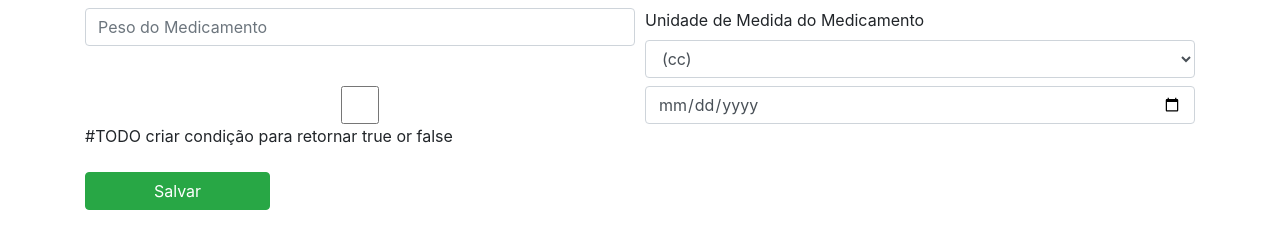
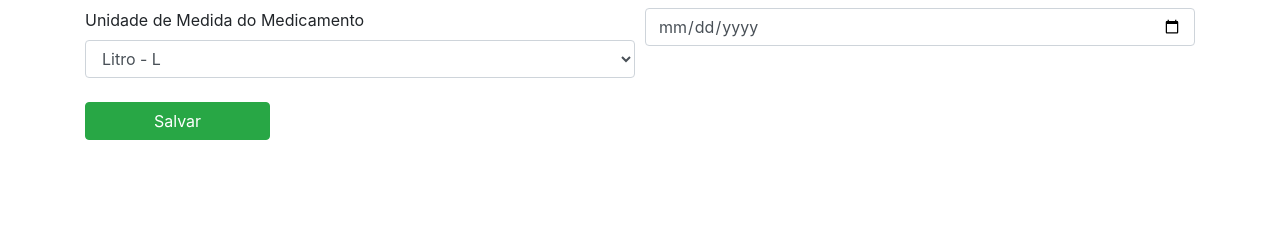
Before and after one commit to MagnoBelloni/OrganizingToCare, a Flask app: page /medicamento_paciente/novo/1 in a window 1280 px wide. Shown: the part 158-407 px from the top of the page. Run offline with Flask 2, Linux system fonts and the light colour scheme; data that the repository does not hold is empty; some libraries are stand-ins or nearby versions.

Commit message:
Alteração dos campos e validações em campos apenas para administrador

```diff
--- a/organizingtocare/app/controllers/medicamento.py
+++ b/organizingtocare/app/controllers/medicamento.py
@@ -22,7 +22,8 @@ def novo_medicamento():
 
         medicamento = Medicamento(
             request.form['nome'],
-            request.form['descricao'])
+            request.form['descricao'],
+            bool(request.form.get('psicotropico')))
         db.session.add(medicamento)
         db.session.commit()
         return redirect(url_for('index_medicamentos'))
@@ -37,6 +38,7 @@ def editar_medicamento(id):
     if request.method == 'POST':
         medicamento.nome = request.form['nome']
         medicamento.descricao = request.form['descricao']
+        medicamento.psicotropico = bool(request.form.get('psicotropico'))
         db.session.commit()
         return redirect(url_for('index_medicamentos'))
     return render_template("medicamento/editar.html", medicamento=medicamento)
--- a/organizingtocare/app/controllers/medicamento_paciente.py
+++ b/organizingtocare/app/controllers/medicamento_paciente.py
@@ -12,12 +12,6 @@ paciente_id = 0
 def novo_medicamento_paciente(paciente_id):
     paciente_id = paciente_id
     if request.method == 'POST':
-        # if request.form['nome'] == '':
-        #     flash('Nome do medicamento é obrigatório!')
-
-        if len(get_flashed_messages()) > 0:
-            return render_template("medicamento_paciente/novo.html")
-
         dataVencimentoFormatada = datetime.strptime(
                     request.form['dataVencimento'], '%Y-%m-%d')
 
@@ -26,9 +20,7 @@ def novo_medicamento_paciente(paciente_id):
             paciente_id,
             dataVencimentoFormatada,
             request.form['quantidade'],
-            request.form['peso'],
-            request.form['unidadeDeMedida'],
-            request.form['psicotropico'])
+            request.form['unidadeDeMedida'])
 
         db.session.add(medicamento_paciente)
         db.session.commit()
@@ -55,9 +47,7 @@ def editar_medicamento_paciente(medicamentoId, pacienteId):
         medicamento_paciente.dataVencimento = dataVencimentoFormatada
         medicamento_paciente.quantidade = request.form['quantidade']
         medicamento_paciente.medicamentoId = request.form['medicamentoId']
-        medicamento_paciente.peso = request.form['peso']
         medicamento_paciente.unidadeDeMedida = request.form['unidadeDeMedida']
-        medicamento_paciente.psicotropico = request.form['psicotropico']
 
         db.session.commit()
         return redirect(f"/paciente/editar/{pacienteId}")
--- a/organizingtocare/app/models/medicamento.py
+++ b/organizingtocare/app/models/medicamento.py
@@ -10,7 +10,9 @@ class Medicamento(db.Model):
     nome = db.Column(db.String(50), nullable=False)
     descricao = db.Column(db.String(50), nullable=False)
     dataCriacao = db.Column(db.DateTime, default=dataCriacaoFormatada)
+    psicotropico = db.Column(db.Boolean)
 
-    def __init__(self, nome, descricao):
+    def __init__(self, nome, descricao, psicotropico):
         self.nome = nome
         self.descricao = descricao
+        self.psicotropico = psicotropico
--- a/organizingtocare/app/templates/medicamento/editar.html
+++ b/organizingtocare/app/templates/medicamento/editar.html
@@ -19,6 +19,11 @@
             <input type="text" disabled class="form-control" name="dataCriacao" id="dataCriacao"
                 value="{{medicamento.dataCriacao.strftime('%d/%m/%Y %H:%M:%S')}}">
         </div>
+        <div class="col-sm-12 col-lg-6 mt-2 ml-4">
+            <input type="checkbox" class="form-check-input" name="psicotropico" id="psicotropico"
+            {% if medicamento.psicotropico %} checked="checked" {% endif %}>
+            <label class="form-check-label" for="psicotropico">Medicamento psicotrópico?</label>
+        </div>
         <div class="col-sm-12">
             <button class="btn btn-success mt-5 col-md-2" type="submit">Salvar</button>
         </div>
--- a/organizingtocare/app/templates/medicamento_paciente/editar.html
+++ b/organizingtocare/app/templates/medicamento_paciente/editar.html
@@ -22,9 +22,6 @@
             <input type="text" class="form-control" name="quantidade" id="quantidade" value="{{medicamento_paciente.quantidade}}" placeholder="Quantidade do Medicamento" required>
         </div>
         <div class="col-sm-12 col-lg-6 mt-2">
-            <input type="number" step="0.01" class="form-control" name="peso" id="peso" placeholder="Peso do Medicamento" required>
-        </div>
-        <div class="col-sm-12 col-lg-6 mt-2">
             <label>Unidade de Medida do Medicamento</label>
             <select id="inputState" class="form-control" name="unidadeDeMedida">
                 <option value="litro" selected>(L)</option>
@@ -35,9 +32,6 @@
                 <option value="kilograma">(Kg)</option>
                 <option value="centímetro cúbico" selected>(cc)</option>
             </select>
-        </div>
-        <div class="col-sm-12 col-lg-6 mt-2">
-            <input type="checkbox" class="form-control" name="psicotropico" id="psicotropico" placeholder="Medicamento psicotrópico?" required>
         </div>
         <div class="col-sm-12 col-lg-6 mt-2">
             <input type="date" class="form-control" name="dataVencimento" id="dataVencimento" value="{{medicamento_paciente.dataVencimento.strftime('%Y-%m-%d')}}"
--- a/organizingtocare/app/templates/medicamento_paciente/novo.html
+++ b/organizingtocare/app/templates/medicamento_paciente/novo.html
@@ -18,23 +18,16 @@
             <input type="text" class="form-control" name="quantidade" id="quantidade" placeholder="Quantidade do Medicamento" required>
         </div>
         <div class="col-sm-12 col-lg-6 mt-2">
-            <input type="number" step="0.01" class="form-control" name="peso" id="peso" placeholder="Peso do Medicamento" required>
-        </div>
-        <div class="col-sm-12 col-lg-6 mt-2">
             <label>Unidade de Medida do Medicamento</label>
             <select id="inputState" class="form-control" name="unidadeDeMedida">
-                <option value="litro" selected>(L)</option>
-                <option value="mililitros">(ml)</option>
-                <option value="grama" selected>(g)</option>
-                <option value="miligrama">(mg)</option>
-                <option value="micrograma" selected>(mcg)</option>
-                <option value="kilograma">(Kg)</option>
-                <option value="centímetro cúbico" selected>(cc)</option>
+                <option value="l">Litro - L</option>
+                <option value="ml">Mililitros - ml</option>
+                <option value="g">Grama - g</option>
+                <option value="mg">Miligrama - mg</option>
+                <option value="mcg">Micrograma - mcg</option>
+                <option value="kg">Kilograma - kg</option>
+                <option value="cc">Centímetro cúbico - cc</option>
             </select>
-        </div>
-        <div class="col-sm-12 col-lg-6 mt-2">
-            <input type="checkbox" class="form-control" name="psicotropico" id="psicotropico" placeholder="Medicamento psicotrópico?" required>
-            #TODO criar condição para retornar true or false
         </div>
         <div class="col-sm-12 col-lg-6 mt-2">
             <input type="date" class="form-control" name="dataVencimento" id="dataVencimento"
```
Also changed, not shown: organizingtocare/app/models/medicamento_paciente.py (+1 -6 lines), organizingtocare/app/templates/medicamento/novo.html (+3 -9 lines), organizingtocare/app/templates/paciente/editar.html (+7 -1 lines).
